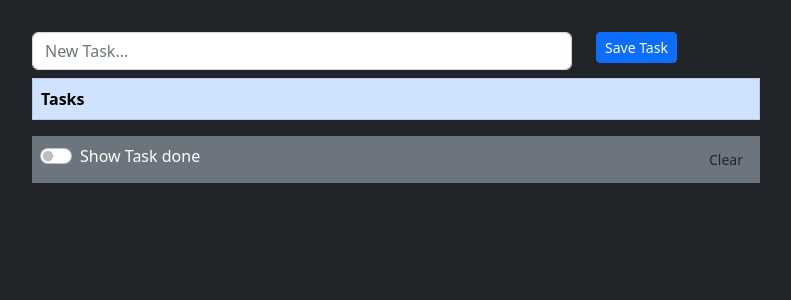
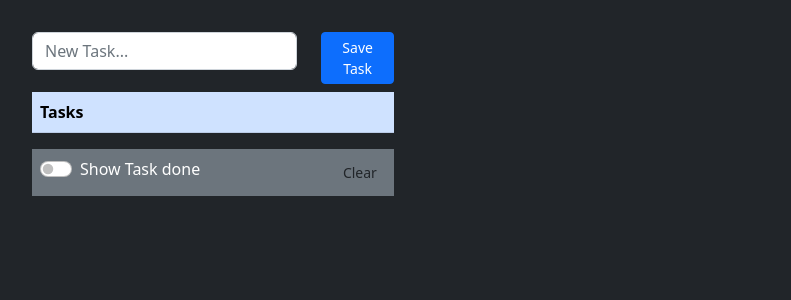
Before and after one commit to pellegabriel/task-list, a React (Create React App) app: page / in a window 1280 px wide. Shown: the top 300 px of the page, without its empty margins (426-1217 px from the left). Built offline with nearby package versions, Linux system fonts and the light colour scheme.

Commit message:
d-flex to container

```diff
--- a/src/components/container.js
+++ b/src/components/container.js
@@ -1,6 +1,6 @@
 export const Container = ({children}) =>{
     return (
-        <div className="container p-4">
+        <div className="container p-4 d-flex justify-content-between">
             <div className="col-md4 offset-md-4">
                 {children}
             </div>
--- a/src/components/taskTable.js
+++ b/src/components/taskTable.js
@@ -14,14 +14,14 @@ export const TaskTable = ({ tasks, toggleTask, showCompleted = false }) => {
   }
 
   return (
-    <table className="table table-dark table-striped table-bordered border-secondary">
+    <table className="table text-white ">
       <thead>
         <tr className="table-primary">
           <th>Tasks</th>
         </tr>
       </thead>
       <div>
-      <tbody>
+      <tbody >
         {
         taskTableRows(showCompleted)
         }
```
